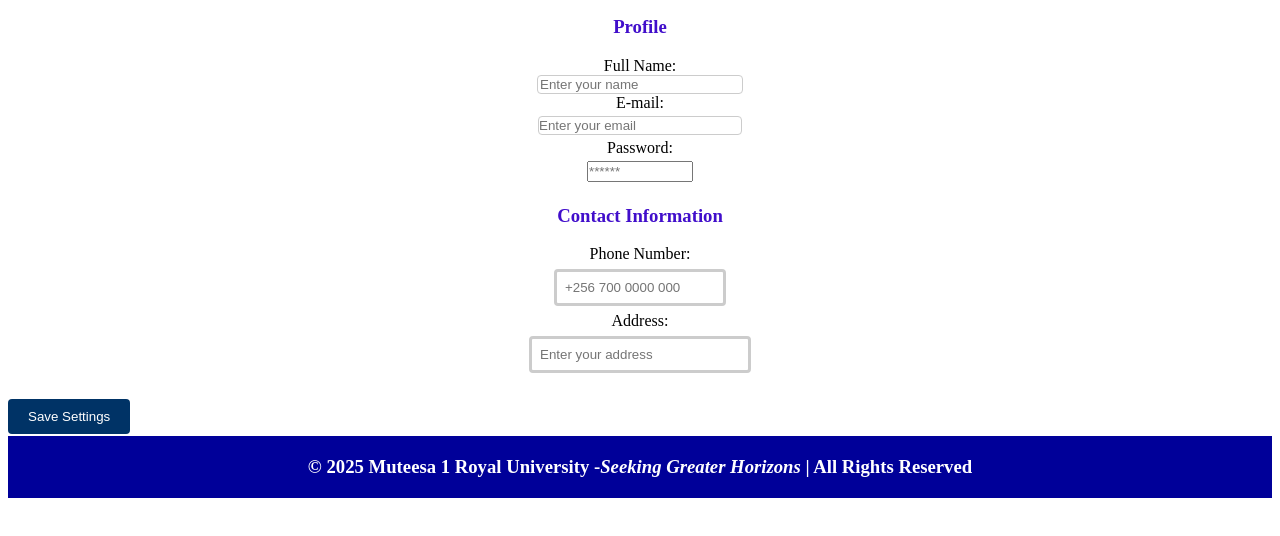
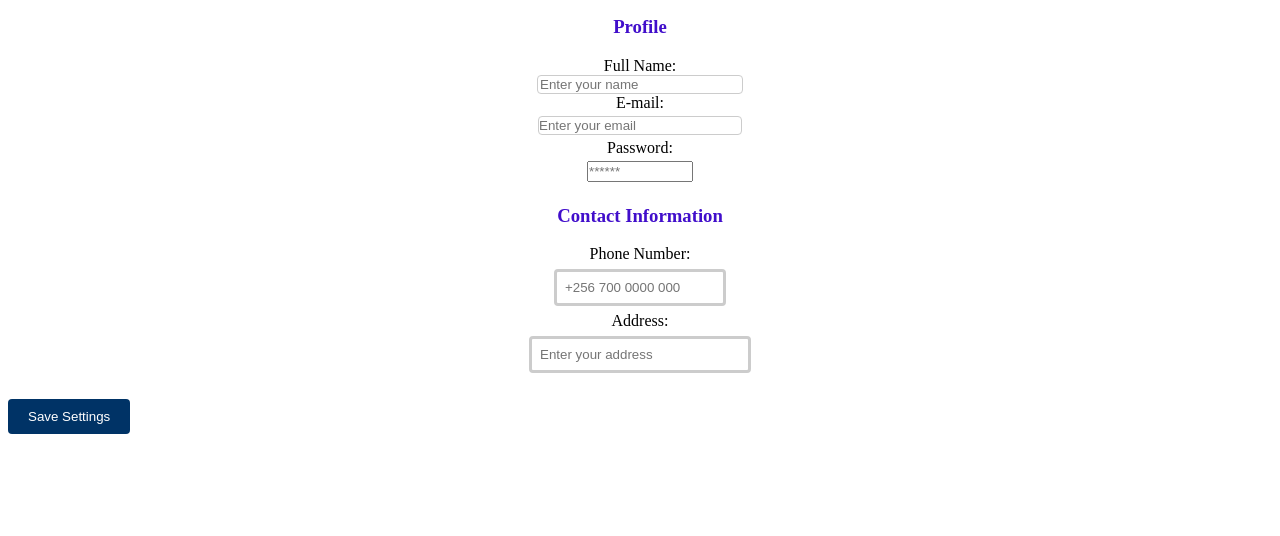
Before and after one commit to bakermuwanga5-ctrl/web, a plain HTML site: page settings.html in a window 1280 px wide. Shown: the part 80-616 px from the top of the page. Drawn offline with Linux system fonts and the light colour scheme.

Commit message:
Update settings.html

```diff
--- a/settings.html
+++ b/settings.html
@@ -34,9 +34,7 @@
         border-radius: 4px; cursor:pointer;">Save Settings</button>
         </section>
     </body>
-     <footer style="background-color: #000099;color: white;text-align: center;position:bottom-top; padding:1px;
-    margin-top:2px;top: 0;"><h3>
-    &copy; 2025 Muteesa 1 Royal University -<i>Seeking Greater Horizons</i>  |  All Rights Reserved</h3>
 
-    </footer>
+
+
 </html>
```
